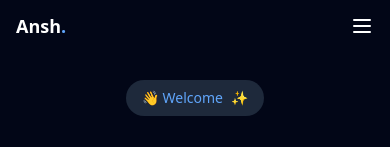
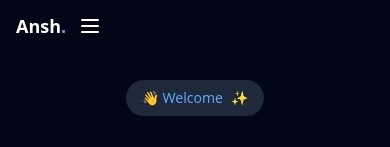
Before and after one commit to ansh2125/ansh-portfolio, a React (Vite) app: page / in a window 390 px wide. Shown: the top 147 px of the page. Built offline with nearby package versions, Linux system fonts and the light colour scheme.

Commit message:
fixed navbar

```diff
--- a/src/components/layout/Navbar.jsx
+++ b/src/components/layout/Navbar.jsx
@@ -1,6 +1,5 @@
 import React, { useState, useEffect } from 'react';
 import { motion, AnimatePresence } from 'framer-motion';
-import MagneticButton from '../common/MagneticButton';
 import { navLinks } from '../../data/portfolioData.js';
 
 // ICONS
@@ -41,8 +40,10 @@ const Navbar = () => {
                 }`}
         >
             {/* NAVBAR CONTENT */}
-            <div className="w-full max-w-7xl mx-auto px-4 py-3 flex justify-between items-center">
+            <div className="w-full max-w-7xl mx-auto px-4 py-3 flex items-center justify-between">
 
+                {/* LEFT SIDE (LOGO + HAMBURGER CLOSE GAP FIX) */}
+                <div className="flex items-center gap-2 md:gap-0">
                     {/* LOGO */}
                     <a
                         href="#home"
@@ -54,6 +55,15 @@ const Navbar = () => {
                     >
                         Ansh<span className="text-blue-400">.</span>
                     </a>
+
+                    {/* MOBILE BUTTON */}
+                    <button
+                        onClick={() => setIsOpen(!isOpen)}
+                        className="md:hidden text-white ml-1"
+                    >
+                        {isOpen ? <CloseIcon /> : <MenuIcon />}
+                    </button>
+                </div>
 
                 {/* DESKTOP MENU */}
                 <div className="hidden md:flex gap-6">
@@ -85,11 +95,6 @@ const Navbar = () => {
                         Hire Me
                     </a>
                 </div>
-
-                {/* MOBILE BUTTON */}
-                <button onClick={() => setIsOpen(!isOpen)} className="md:hidden text-white">
-                    {isOpen ? <CloseIcon /> : <MenuIcon />}
-                </button>
             </div>
 
             {/* MOBILE MENU */}
```
Lines whose indentation alone changed are shown as unchanged.
